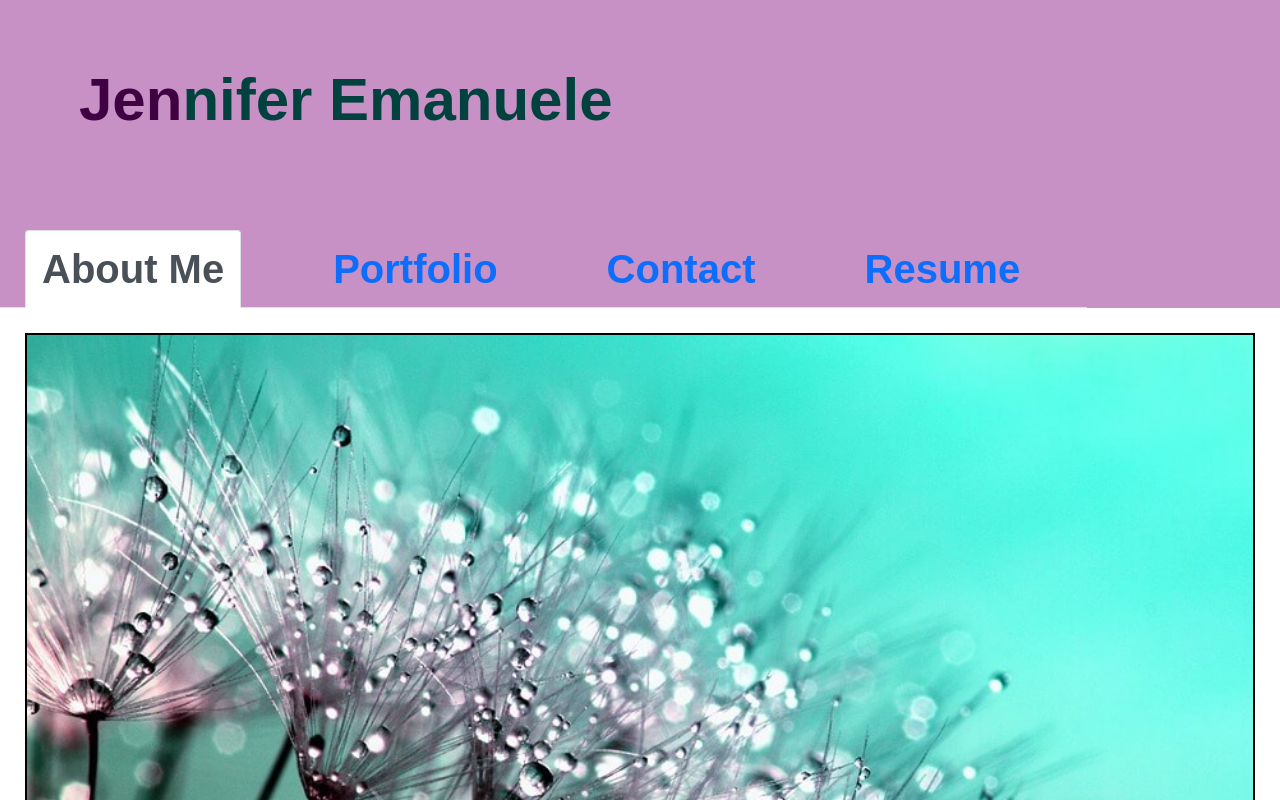
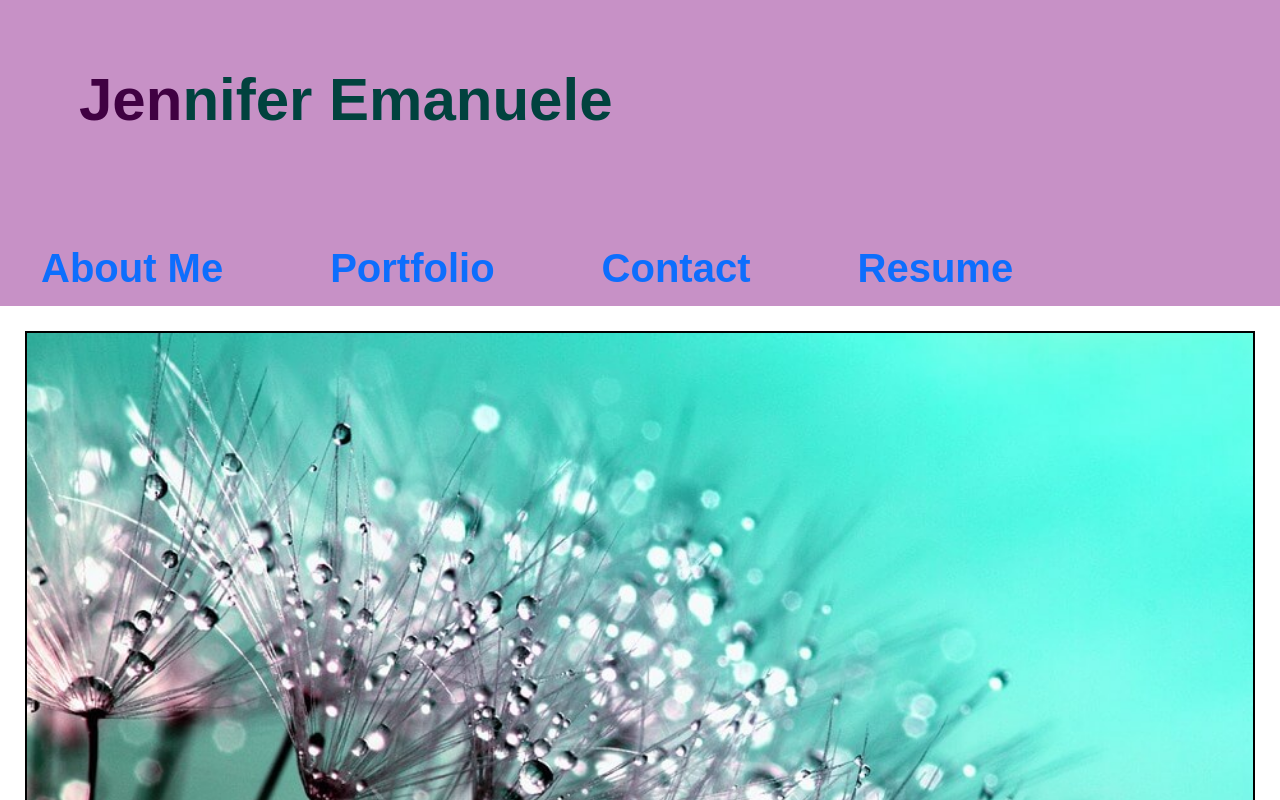
Before and after one commit to jenemanuele/portfolio-react, a React (Create React App) app: page / in a window 1280 px wide. Shown: the top 800 px of the page. Built offline with nearby package versions, Linux system fonts and the light colour scheme.

Commit message:
portfolio updated

```diff
--- a/src/components/NavBar/NavBar.js
+++ b/src/components/NavBar/NavBar.js
@@ -8,7 +8,7 @@ function NavBar({ currentPage, handlePageChange }) {
           <div className="header">
             <h1><span className="Jen"> Jen</span>nifer Emanuele</h1>
                   <div>
-                    <ul className="nav nav-tabs">
+                    <ul className="nav link">
                       <li className="nav-item">
                         <a
                           href="#about"
--- a/src/components/pages/Project/Project.js
+++ b/src/components/pages/Project/Project.js
@@ -1,5 +1,5 @@
 import React, { useState } from "react";
-import { Card } from "react-bootstrap";
+import { Card, Row, Col, Container } from "react-bootstrap";
 
 function Project(props) {
 	// This imports info for current project.
@@ -29,17 +29,19 @@ function Project(props) {
 	}
 
 	return (
-		<Card style={{ width: "18rem" }}>
+		<Container>
+			<Row>
+				<Card>
 				{/* <Card.Img
 							variant="top"
-				src={require(`../../../../public/images/${image}`)}
+							src={require(`../../../${image}`)}
 							className="card-image"
 						/> */}
-			<div className="center">
 						<Card.Body>
-					<Card.Title className="card-title">{name}</Card.Title>					<Card.Text className="card-text">{description}</Card.Text>
+
+							<Card.Title className="card-title">{name}</Card.Title>
+							<Card.Text className="card-text">{description}</Card.Text>
 							<Card.Subtitle className="card-subtitle">Techs Used</Card.Subtitle>
-					{/* <Card.Text className="card-techs">{getProjects(techs)}</Card.Text> */}
 							<Card.Link href={appLink} target="_blank" className="card-link">
 								{name} App
 							</Card.Link>
@@ -48,8 +50,10 @@ function Project(props) {
 								{name} Github
 							</Card.Link>
 						</Card.Body>
-			</div>
 				</Card>
+			</Row>
+		</Container>
+
 	);
 }
 
--- a/src/index.css
+++ b/src/index.css
@@ -108,7 +108,7 @@ h6 {
 
 }
  input:focus {
-	border: 1px solid whitesmoke;
+	border: 3px solid whitesmoke;
 	box-shadow: 0 0 .25rem rgba(0, 0, 0, .5);
 }
 
@@ -150,15 +150,15 @@ nav li {
 }
 
 a {
-  color: #01423e;
+  color: #400142;
 
 }
 
-/* a:hover {
+ a:hover {
   background-color: whitesmoke;
   color: #400142;
 
-} */
+}
 
 p {
   font-size: 25px;
@@ -166,7 +166,7 @@ p {
   color: #01423e;
 }
 
-/* Begin card style*/
+
  .about-me, h1 {
   margin-bottom: 80px;
   padding: 5%;
@@ -241,9 +241,9 @@ p {
     text-decoration: none;
   }
 
-  nav  li {
+  nav link {
     cursor: pointer;
-    background-color: whitesmoke;
+    color:#400142;
   }
 
   textarea {
```
Lines whose indentation alone changed are shown as unchanged.
